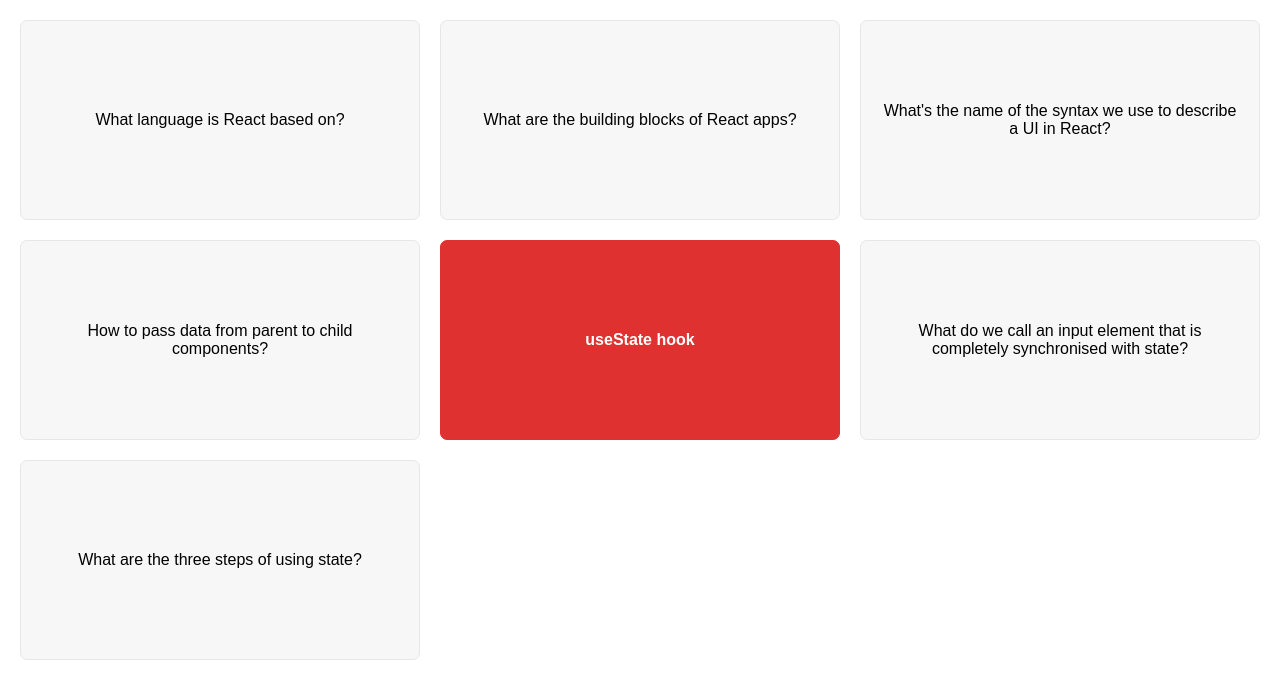
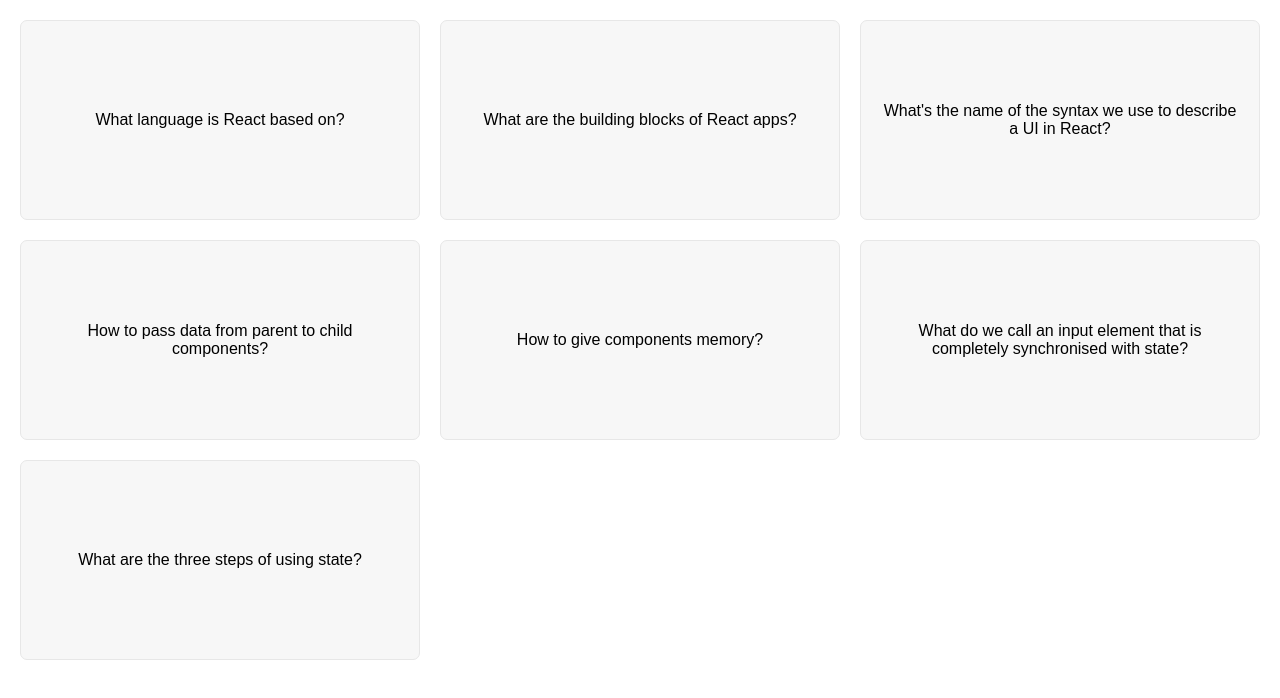
Before and after one commit to leah-massey/Coding-Flashcards, a React (Create React App) app: page / in a window 1280 px wide. Shown: the top 698 px of the page. Built offline with nearby package versions, Linux system fonts and the light colour scheme.

Commit message:
Ternary operator added to handleClick function fo that clicking on a card that is already selected DEselects the card.

```diff
--- a/src/App.js
+++ b/src/App.js
@@ -50,13 +50,18 @@
 ];
 
 function FlashCards() {
-  const [selectedId, setSelectedId] = useState(9103);
+  const [selectedId, setSelectedId] = useState(null);
+
+  function handleClick(id) {
+    setSelectedId(id !== selectedId ? id : null);
+  }
 
   return (
     <div className="flashcards">
       {questions.map((question) => (
         <div
           key={question.id}
+          onClick={() => handleClick(question.id)}
           className={question.id === selectedId ? "selected" : ""}
         >
           <p>
```
